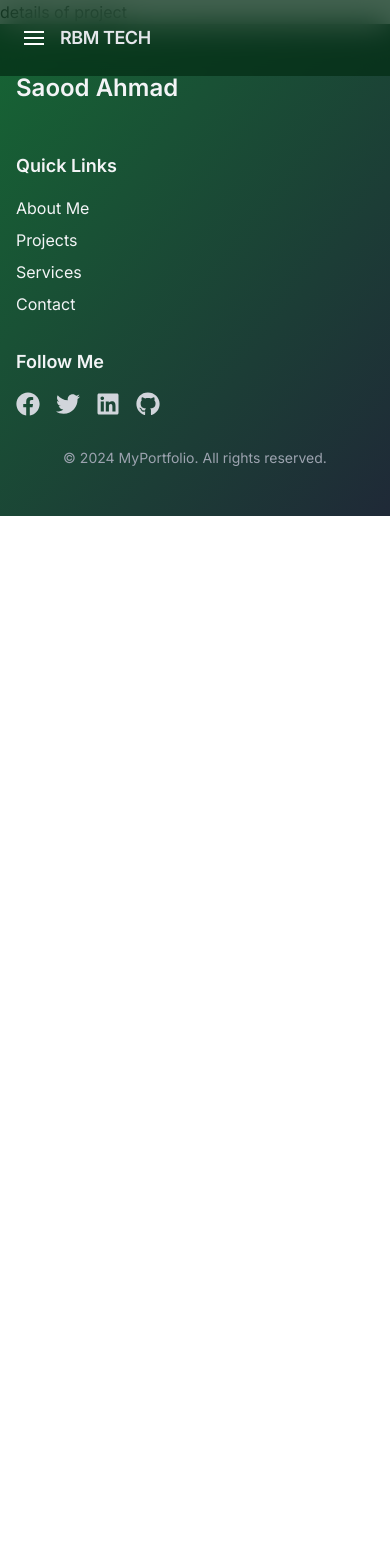
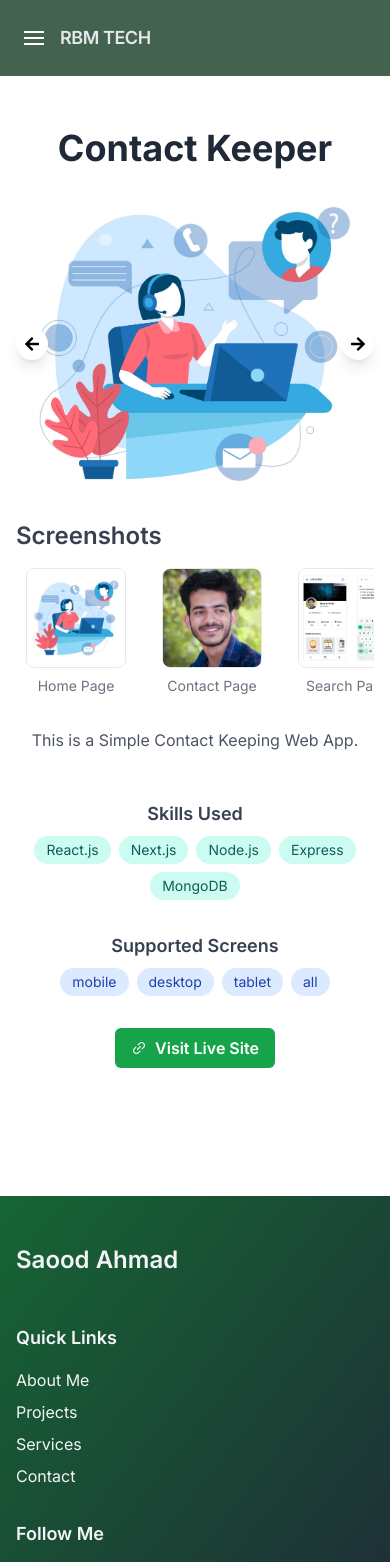
Before and after one commit to saoodchoudhary/SaoodPortfolio-Frontend, a Next.js app: page /project/details/contact-keeper in a window 390 px wide. Shown: the top 1562 px of the page. Before the commit the page ends 844 px from the top, so only its background shows below. Built offline with nearby package versions, Linux system fonts and the light colour scheme.

Commit message:
update project page

```diff
--- a/src/app/project/details/[projectId]/page.jsx
+++ b/src/app/project/details/[projectId]/page.jsx
@@ -1,11 +1,118 @@
-import React from 'react'
+"use client"
+import React, { useState } from 'react';
+import Image from 'next/image';
+import { projectList } from '@/data/projectData';
+import { FaArrowRight, FaArrowLeft } from "react-icons/fa";
+import { motion } from 'framer-motion';
+import { AiOutlineLink } from 'react-icons/ai';
 
-const page = () => {
+const ProjectPage = ({ params }) => {
+  const { projectId } = params;
+  const project = projectList.find((project) => project.id === projectId);
+  const [currentImageIndex, setCurrentImageIndex] = useState(0);
+
+  const handleNextImage = () => {
+    setCurrentImageIndex((prevIndex) => (prevIndex + 1) % project.screenShot.length);
+  };
+
+  const handlePrevImage = () => {
+    setCurrentImageIndex((prevIndex) => (prevIndex - 1 + project.screenShot.length) % project.screenShot.length);
+  };
+
   return (
-    <div>
-      details of project
+    <div className="py-32 px-4 md:px-10 lg:px-20">
+      <h1 className="text-4xl font-bold text-gray-800 mb-8 text-center">{project.name}</h1>
+      <div className="flex flex-col md:flex-row gap-8">
+        <div className="relative w-full md:w-2/3 lg:w-1/2">
+          <motion.div
+            key={currentImageIndex}
+            initial={{ opacity: 0 }}
+            animate={{ opacity: 1 }}
+            transition={{ duration: 0.5 }}
+            className="relative w-full h-72 md:h-96"
+          >
+            <Image
+              src={project.screenShot[currentImageIndex].image}
+              alt={`Screenshot ${currentImageIndex + 1}`}
+              layout="fill"
+              objectFit="cover"
+              className="rounded-lg"
+            />
+            <motion.div
+            initial={{ opacity: 1 }}
+            animate={{ opacity: 0 }}
+            transition={{ delay: 2, duration: 0.5 }}
+            className="absolute text-[11px] top-0 right-0 bg-green-900 bg-opacity-50 text-white px-2 py-1 rounded-bl-lg  text-center">
+              {project.screenShot[currentImageIndex].caption}
+            </motion.div>
+          </motion.div>
+          <button
+            onClick={handlePrevImage}
+            className="absolute top-1/2 left-0 transform -translate-y-1/2 bg-white rounded-full p-2 shadow-lg hover:shadow-xl transition"
+          >
+            <FaArrowLeft />
+          </button>
+          <button
+            onClick={handleNextImage}
+            className="absolute top-1/2 right-0 transform -translate-y-1/2 bg-white rounded-full p-2 shadow-lg hover:shadow-xl transition"
+          >
+            <FaArrowRight />
+          </button>
+        </div>
+        <div className="w-full md:w-1/3 lg:w-1/2">
+          <h2 className="text-2xl font-semibold text-gray-700 mb-4">Screenshots</h2>
+          <div className="flex no-scrollbar sm:flex-wrap overflow-x-auto sm:overflow-hidden gap-4">
+          {project.screenShot.map((screenshot, index) => (
+              <div key={index} className="flex  min-w-[120px] min-h-[120px] flex-col items-center">
+                <Image
+                  src={screenshot.image}
+                  alt={screenshot.caption}
+                  width={100}
+                  height={100}
+                  className="rounded-lg object-cover h-[100px] w-[100px] border cursor-pointer"
+                  onClick={() => setCurrentImageIndex(index)}
+                />
+                <span className="text-gray-500 text-center text-sm mt-2">{screenshot.caption}</span>
+              </div>
+            ))}
+          </div>
+        </div>
+      </div>
+
+      <p className="text-gray-600 mt-8 text-center max-w-3xl mx-auto">{project.description}</p>
+      <div className="mt-12 text-center">
+        <h3 className="text-lg font-semibold text-gray-700">Skills Used</h3>
+        <div className="flex justify-center flex-wrap gap-2 mt-2">
+          {project.skill.map((skill, index) => (
+            <span
+              key={index}
+              className="bg-teal-100 text-teal-800 px-3 py-1 rounded-full text-sm"
+            >
+              {skill}
+            </span>
+          ))}
+        </div>
+      </div>
+      <div className="mt-8 text-center">
+        <h3 className="text-lg font-semibold text-gray-700">Supported Screens</h3>
+        <div className="flex justify-center flex-wrap gap-2 mt-2">
+          {project.screen.map((screenType, index) => (
+            <span
+              key={index}
+              className="bg-blue-100 text-blue-800 px-3 py-1 rounded-full text-sm"
+            >
+              {screenType}
+            </span>
+          ))}
+        </div>
+      </div>
+      <div className="mt-8 text-center">
+        <a href={project.webLink} target="_blank" rel="noopener noreferrer" className="inline-flex items-center bg-green-600 text-white px-4 py-2 rounded-md font-semibold hover:bg-green-800 transition-colors duration-300">
+          <AiOutlineLink className="mr-2" /> Visit Live Site
+        </a>
+      </div>
     </div>
-  )
-}
+  );
+};
 
-export default page
+export default ProjectPage;
--- a/src/app/project/page.jsx
+++ b/src/app/project/page.jsx
@@ -1,10 +1,11 @@
 import ProjectCard from '@/components/project/ProjectCard'
 import React from 'react'
+import { projectList } from '@/data/projectData'
 
 const page = () => {
   return (
     <div className='p-4 py-28 xl:px-20'>
-      <ProjectCard/>
+      <ProjectCard projectList={projectList}/>
     </div>
   )
 }
--- a/src/components/project/ProjectCard.jsx
+++ b/src/components/project/ProjectCard.jsx
@@ -2,11 +2,10 @@
 import Image from 'next/image'
 import React, { useEffect,  useState } from 'react'
 import { motion } from 'framer-motion';
-import  {projectList}  from '@/data/projectData';
 import Link from 'next/link';
 
 
-const ProjectCard = () => {
+const ProjectCard = ({projectList}) => {
     const [showMore, setShowMore] = useState(Array(projectList.length).fill(false));
 
     const toggleShowMore = (index) => {
@@ -29,7 +28,7 @@ const ProjectCard = () => {
                     animate={{ opacity: 1 , y: 0 }}
                     transition={{ delay: 0.1 * index , duration: 0.5 }}
                     key={index} className="border max-w-[300px] hover-Effect hover:shadow-lg hover:shadow-green-100 transition-shadow cursor-pointer  rounded-lg p-2">
-                    <Link  href={`/project/${item.id}`} className="flex flex-col gap-2">
+                    <Link  href={`/project/details/${item.id}`} className="flex flex-col gap-2">
                         <div className="flex flex-row gap-2">
                             <span className="bg-yellow-50 min-w-fit text-yellow-700 px-3 py-1 rounded-full text-[11px]">{item.category}</span>
                             <span className="bg-green-50 min-w-fit text-green-800 px-3 py-1 rounded-full text-[11px]">{item.subCategory}</span>
--- a/src/data/projectData.js
+++ b/src/data/projectData.js
@@ -9,80 +9,136 @@
         skill: ["React.js", "Next.js", "Node.js", "Express", "MongoDB"],
         for: "Personal",
         active: true,
-        screenShot: ["/images/web-project.png", "/images/web-project.png", "/images/web-project.png"],
-        screen: ["all"],
+        webLink: "https://docs-in-hindi.vercel.app/",
+        screenShot: [
+            {
+            image:"/images/web-project.png",
+            caption: "Home Page"
+            },
+            {
+            image:"/images/saood-min.jpg",
+            caption: "Documentation Page"
+            },
+            {
+            image:"/images/life-notes.png",
+            caption: "Search Page"
+            },
+            {
+            image:"/images/contact.jpg",
+            caption: "login Page"
+            },
+            {
+            image:"/images/saood-min.jpg",
+            caption: "Documentation Page"
+            },
+        ],
+        screen: ["mobile", "desktop", "tablet" , "all"],
     },
-
     {
-        id:"streaks-notes",
-        name: "Streaks Notes",
+        id:"life-notes",
+        name: "Life Notes",
         category: "Web App",
-        subCategory: "Dyanmic App",
+        subCategory: "Notes",
         image: "/images/life-notes.png",
-        description: "Lorem ipsum dolor sit amet, consectetur adipisicing elit. Quos autem, dicta, eveniet vel ut facilis est tempora doloremque.",
-        skill: ["React.js",],
+        description: "This is a Simple Note Taking Web App.",
+        skill: ["React.js", "Next.js", "Node.js", "Express", "MongoDB"],
         for: "Personal",
         active: true,
-        screenShot: ["/images/web-project.png", "/images/web-project.png", "/images/web-project.png"],
-        screen: ["only for mobile"],
+        webLink: "https://life-notes.vercel.app/",
+        screenShot: [
+            {
+            image:"/images/life-notes.png",
+            caption: "Home Page"
+            },
+            {
+            image:"/images/saood-min.jpg",
+            caption: "Note Page"
+            },
+            {
+            image:"/images/life-notes.png",
+            caption: "Search Page"
+            },
+            {
+            image:"/images/contact.jpg",
+            caption: "login Page"
+            },
+            {
+            image:"/images/saood-min.jpg",
+            caption: "Note Page"
+            },
+        ],
+        screen: ["mobile", "desktop", "tablet" , "all"],
     },
-
     {
-        id:"portfolio",
-        name: "Project 3",
-        category: "Web Development",
-        subCategory: "Landing Page",
-        image: "/images/web-project.png",
-        description: "Lorem ipsum dolor sit amet, consectetur adipisicing elit. Quos autem, dicta, eveniet vel ut facilis est tempora doloremque.",
-        skill: ["Next.js", "React.js"],
+        id:"contact-keeper",
+        name: "Contact Keeper",
+        category: "Web App",
+        subCategory: "Contact",
+        image: "/images/contact.jpg",
+        description: "This is a Simple Contact Keeping Web App.",
+        skill: ["React.js", "Next.js", "Node.js", "Express", "MongoDB"],
         for: "Personal",
         active: true,
-        screenShot: ["/images/web-project.png", "/images/web-project.png", "/images/web-project.png"],
-        screen: ["only desktop"],
+        webLink: "https://contact-keeper.vercel.app/",
+        screenShot: [
+            {
+            image:"/images/contact.jpg",
+            caption: "Home Page"
+            },
+            {
+            image:"/images/saood-min.jpg",
+            caption: "Contact Page"
+            },
+            {
+            image:"/images/life-notes.png",
+            caption: "Search Page"
+            },
+            {
+            image:"/images/contact.jpg",
+            caption: "login Page"
+            },
+            {
+            image:"/images/saood-min.jpg",
+            caption: "Contact Page"
+            },
+        ],
+        screen: ["mobile", "desktop", "tablet" , "all"],
     },
-
     {
-        id:"e-commerce",
-        name: "Project 4",
-        category: "Web Development",
-        subCategory: "E-commerce",
-        image: "/images/web-project.png",
-        description: "Lorem ipsum dolor sit amet, consectetur adipisicing elit. Quos autem, dicta, eveniet vel ut facilis est tempora doloremque.",
-        skill: ["React", "Node", "Express", "MongoDB"],
+        id:"saood",
+        name: "Saood",
+        category: "Web App",
+        subCategory: "Portfolio",
+        image: "/images/saood-min.jpg",
+        description: "This is a Simple Portfolio Website.",
+        skill: ["React.js", "Next.js", "Node.js", "Express", "MongoDB"],
         for: "Personal",
         active: true,
-        screenShot: ["/images/web-project.png", "/images/web-project.png", "/images/web-project.png"],
-        screen: ["only mobile"],
-    },
+        webLink: "https://saood.vercel.app/",
+        screenShot: [
+            {
+            image:"/images/saood-min.jpg",
+            caption: "Home Page"
+            },
+            {
+            image:"/images/saood-min.jpg",
+            caption: "About Page"
+            },
+            {
+            image:"/images/life-notes.png",
+            caption: "Project Page"
+            },
+            {
+            image:"/images/contact.jpg",
+            caption: "Contact Page"
+            },
+            {
+            image:"/images/saood-min.jpg",
+            caption: "About Page"
+            },
+        ],
+        screen: ["mobile", "desktop", "tablet" , "all"],
 
-    {
-        id:"documentation",
+    }
 
-        name: "Project 5",
-        category: "Web Development",
-        subCategory: "Documentation",
-        image: "/images/web-project.png",
-        description: "Lorem ipsum dolor sit amet, consectetur adipisicing elit. Quos autem, dicta, eveniet vel ut facilis est tempora doloremque.",
-        skill: ["React", "Node", "Express", "MongoDB"],
-        for: "Personal",
-        active: true,
-        screenShot: ["/images/web-project.png", "/images/web-project.png", "/images/web-project.png"],
-        screen: ["all"],
-    },
-
-    {
-        id:"landing-page",
-
-        name: "Project 6",
-        category: "Web Development",
-        subCategory: "Landing Page",
-        image: "/images/web-project.png",
-        description: "Lorem ipsum dolor sit amet, consectetur adipisicing elit. Quos autem, dicta, eveniet vel ut facilis est tempora doloremque.",
-        skill: ["React", "Node", "Express", "MongoDB"],
-        for: "Personal",
-        active: true,
-        screenShot: ["/images/web-project.png", "/images/web-project.png", "/images/web-project.png"],
-        screen: ["only desktop"],
-        url: "/project/6"
-    },
 ]
```
Also changed, not shown: src/components/home/ProjectSection.jsx (+4 -19 lines).
